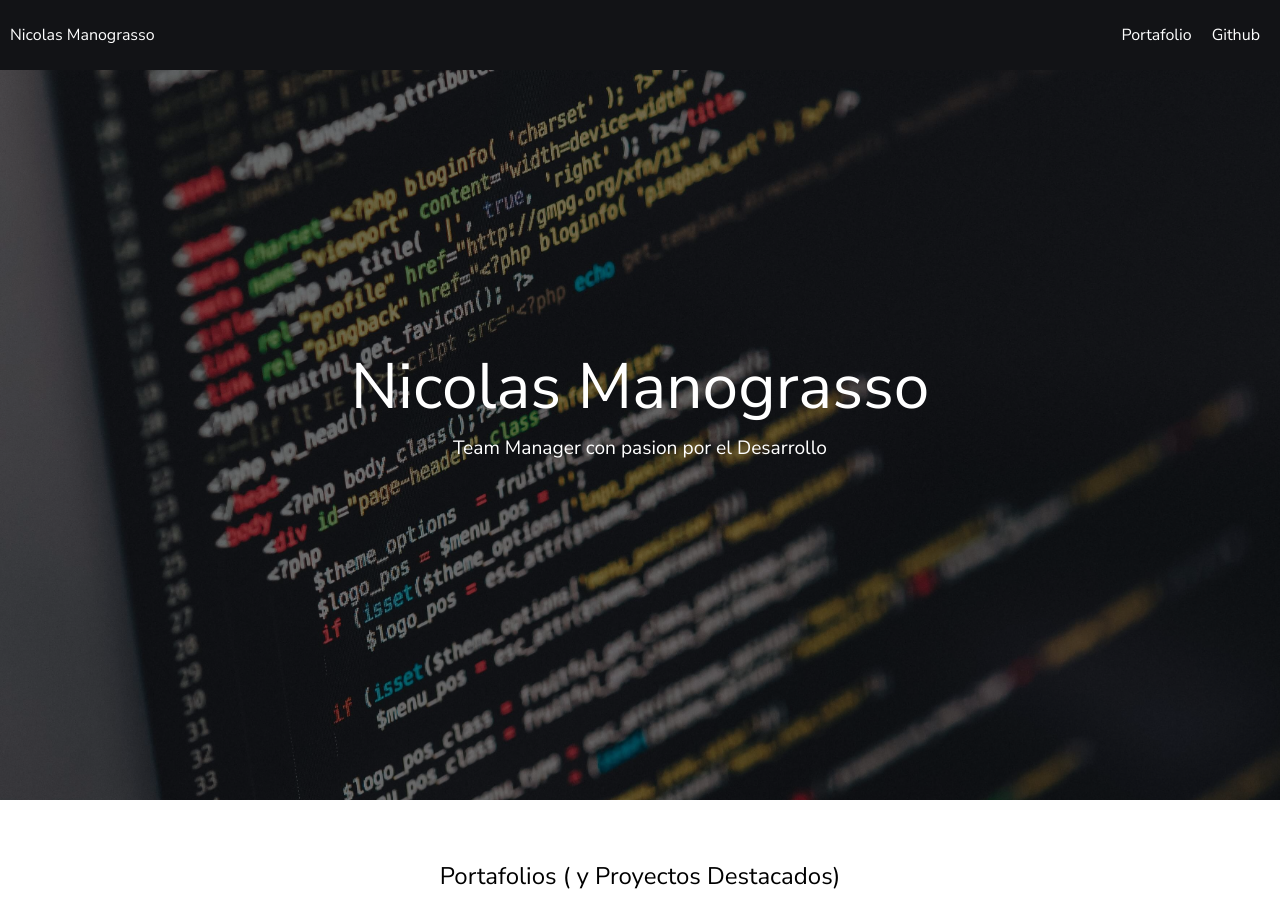
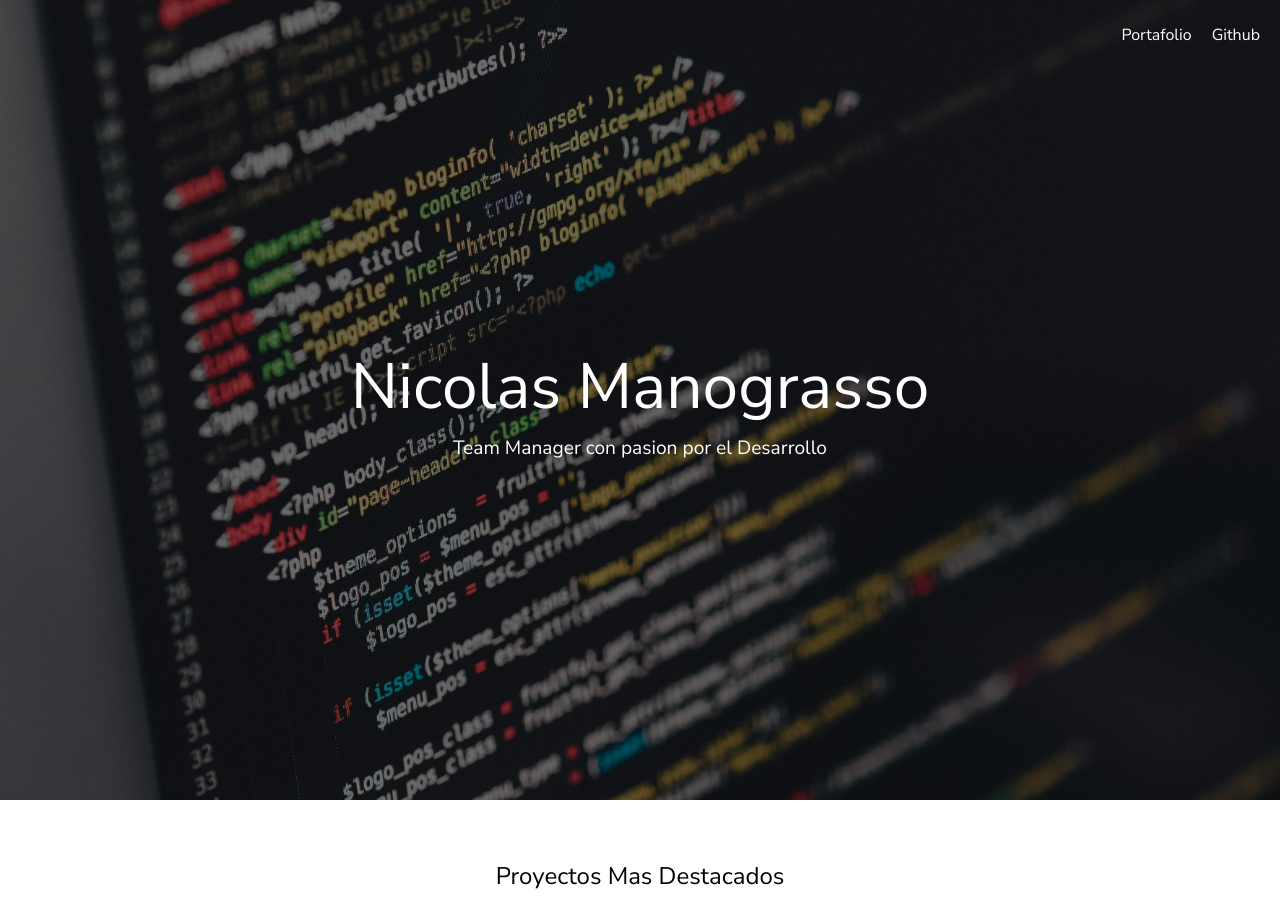
Before and after one commit to NickMano/NickMano.github.io, a React (Create React App) app: page / in a window 1280 px wide. Shown: the top 910 px of the page. Built offline with nearby package versions, Linux system fonts and the light colour scheme; no server answers.

Commit message:
Validate if it is necessary show the logo on header

```diff
--- a/src/components/Header.tsx
+++ b/src/components/Header.tsx
@@ -1,10 +1,12 @@
 import React from 'react'
 import '../assets/styles/components/Header.scss'
 
-const Header = () => (
-    <header className="header background--black-russian">
+const Header = (hasHero) => (
+    <header className="header">
       <figure className="logo">
-        <a href="#hero" className="link link--header">Nicolas Manograsso</a>
+        {(hasHero == true) &&
+          <a href="#hero" className="link link--header">Nicolas Manograsso</a>
+        }
       </figure>
       <nav className="menu">
         <ol className="header__list">
--- a/src/containters/App.tsx
+++ b/src/containters/App.tsx
@@ -18,7 +18,7 @@ const App: React.FC = () => {
         <div className="App">
             <Header />
             <Hero />
-            <Portfoil title='Portafolios ( y Proyectos Destacados)'>
+            <Portfoil title='Proyectos Mas Destacados'>
                 {setPortfoil().map( card => <Card key={card.title} {...card}/>)}
             </Portfoil>
 
```
